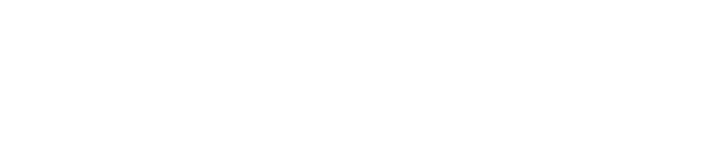
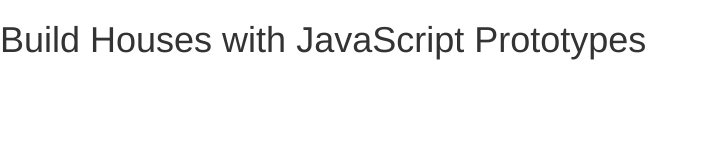
Before and after one commit to kaidez/javascript-prototype-screencast, a plain HTML site: page index.html in a window 1280 px wide. Shown: the whole page, without its empty margins (0-705 px from the left). Drawn offline with nearby package versions, Linux system fonts and the light colour scheme.

Commit message:
update copy in index.html

```diff
--- a/index.html
+++ b/index.html
@@ -8,6 +8,7 @@
 <body>
 
   <div id="container">
+    <h1>Build Houses with JavaScript Prototypes</h1>
     <section id="allHomes">
     <section> <!-- #allHomes -->
   </div> <!-- #container -->
```
